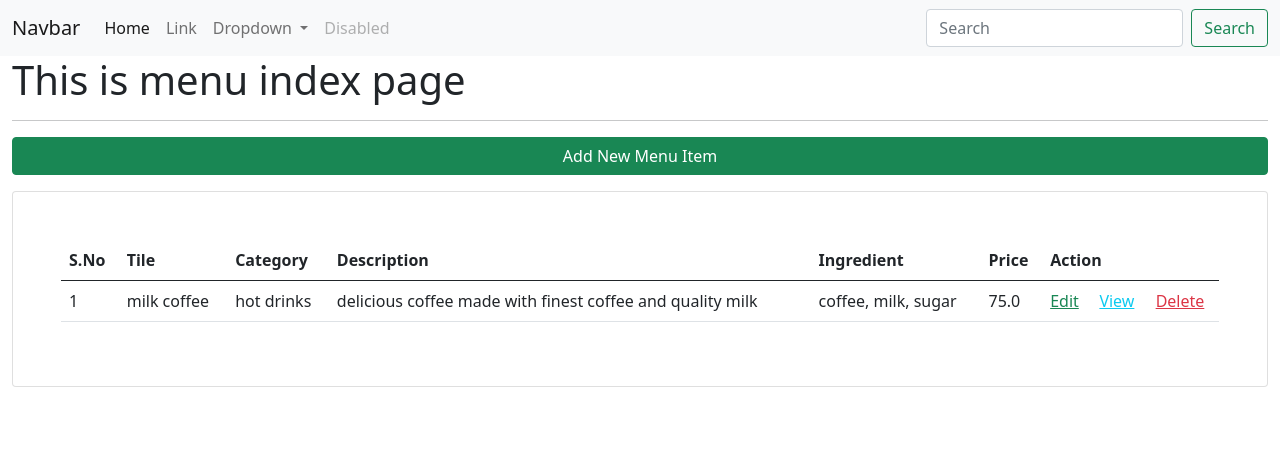
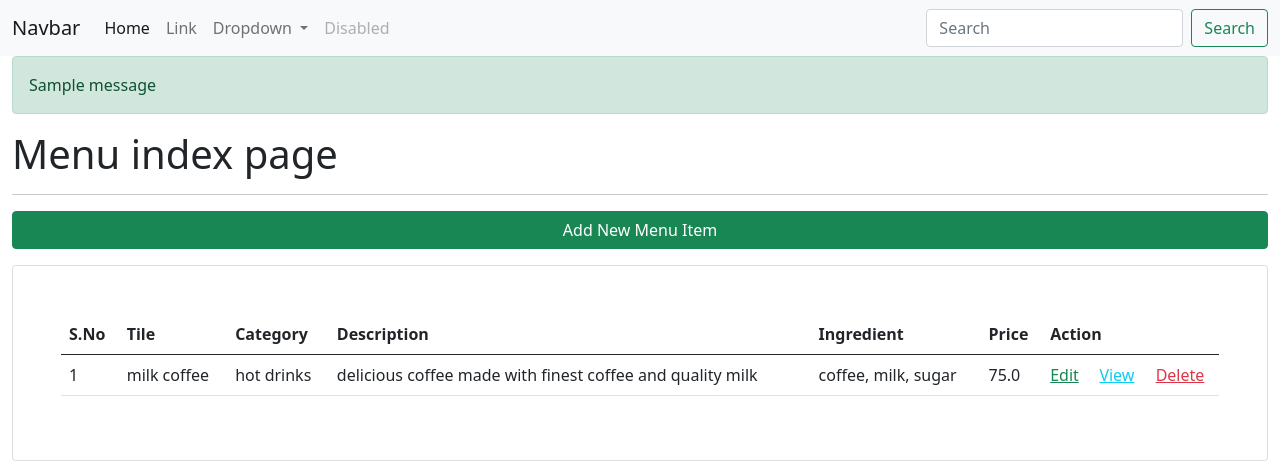
Before and after one commit to atibp1722/project_restro, a Django app: page /menu/ in a window 1280 px wide. Shown: the top 476 px of the page. Run offline with Django 4.2, Linux system fonts and the light colour scheme; data comes from the database, SQL or seed files in the repository; both versions use the stored data as it was after the commit; one stand-in notice (Sample message) is shown.

Commit message:
messages imprted and added to login and register forms

```diff
--- a/project_restro/accounts/views.py
+++ b/project_restro/accounts/views.py
@@ -2,6 +2,7 @@ from django.shortcuts import render, redirect
 from django.views import View
 from django.contrib.auth.models import User
 from django.contrib.auth import authenticate, login
+from django.contrib import messages
 
 # Create your views here.
 class RegistrationView(View):
@@ -20,7 +21,7 @@ class RegistrationView(View):
         user.is_staff=False
         user.is_active=False
         user.save()
-
+        messages.success(request, 'Registration Successful')
         return redirect("register")
 
 class LoginView(View):
@@ -33,6 +34,8 @@ class LoginView(View):
         user=authenticate(request, username=username, password=password)
         if user is not None:
             login(request,user)
+            messages.success(request, 'Login Succees!')
             return redirect("menu-list")
         else:
+            messages.error(request, 'Login Failed!')
             return redirect("login")
--- a/project_restro/project_restro/settings.py
+++ b/project_restro/project_restro/settings.py
@@ -12,6 +12,11 @@ https://docs.djangoproject.com/en/4.2/ref/settings/
 
 from pathlib import Path
 import os
+from django.contrib import messages
+
+MESSAGE_TAGS={
+    messages.ERROR:'danger'
+}
 
 # Build paths inside the project like this: BASE_DIR / 'subdir'.
 BASE_DIR = Path(__file__).resolve().parent.parent
--- a/project_restro/templates/authentication/login.html
+++ b/project_restro/templates/authentication/login.html
@@ -13,6 +13,7 @@
   <body>
 
     <div class="container p-3">
+      {% include 'partials/_messages.html' %}
         <div class="card p-3">
             <h1 style="text-align: center;">Customer Login | Login To Your Account</h1><hr>
             <form action="{% url 'login' %}" method="post">
--- a/project_restro/templates/menus/index.html
+++ b/project_restro/templates/menus/index.html
@@ -6,7 +6,8 @@ Menu || Index
 
 {% block content %}
 <div class="container-fluid">
-    <h1>This is menu index page</h1><hr>
+    {% include 'partials/_messages.html' %}
+    <h1>Menu index page</h1><hr>
     <a href="{% url 'menu-add' %}" class="btn btn-success col-12 mb-3">Add New Menu Item</a>
     <div class="card p-5">
         <table class="table table-hover">
--- a/project_restro/templates/partials/_messages.html
+++ b/project_restro/templates/partials/_messages.html
@@ -1,7 +1,7 @@
 {% if messages %}
 <div class="messages">
     {% for message in messages %}
-    <div{% if message.tags %} class="{{ message.tags }}"{% endif %}>
+    <div{% if message.tags %} class="alert alert-{{ message.tags }}"{% endif %}>
         {{ message }}
     </div>
     {% endfor %}
```
Also changed, not shown: project_restro/db.sqlite3.
